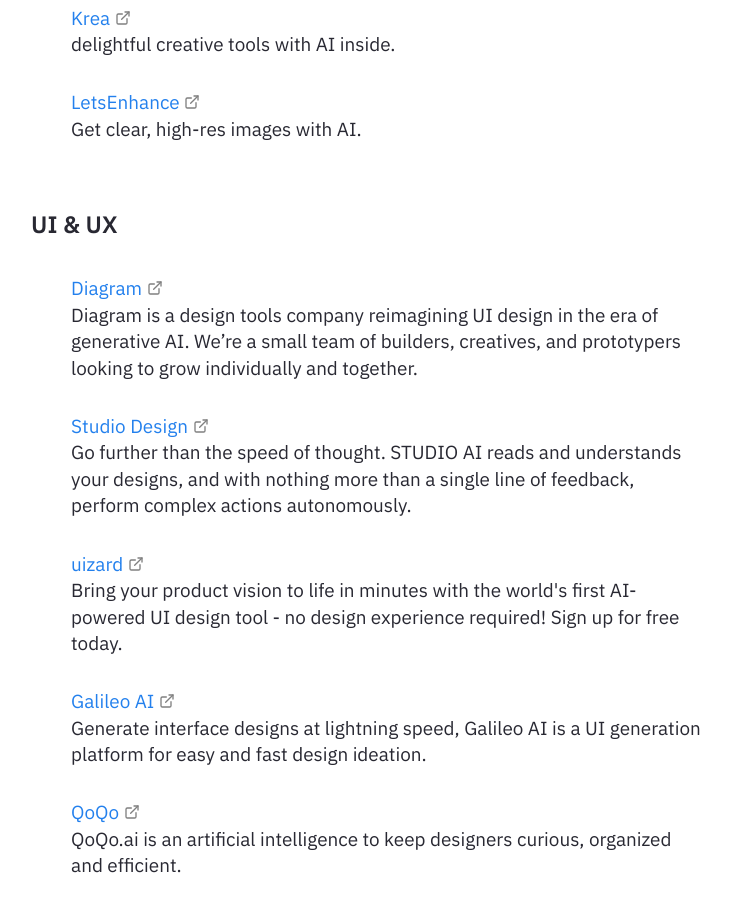
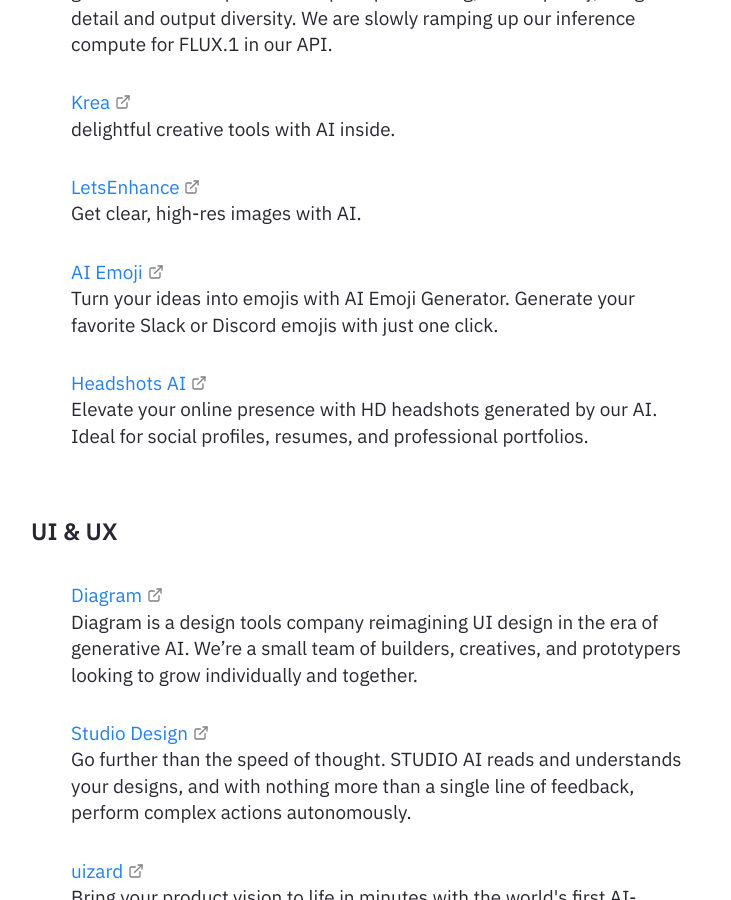
Before and after one commit to AI-Atlaas/ai-atlas-site, a Jekyll site: the page built from pages/index.md, in a window 1280 px wide and 900 px high, scrolled down 9038 px. Shown: the whole window, without its empty margins (274-1005 px from the left). Built offline with Jekyll 4.4.1, drawn with Linux system fonts in a browser that asks for light colours; some of the changed text lies outside the part shown.

Commit message:
Update README from AI-Atlas/AI-Atlas

```diff
--- a/pages/docs/list.md
+++ b/pages/docs/list.md
@@ -145,6 +145,9 @@
 - [NoteGPT](https://notegpt.io/)
    NoteGPT - YouTube Video Summarizer, PDF Summary, PPT Summary, Image Summaries, and more. Create PPTs, Mindmaps, and Notes with NoteGPT AI. Improve your learning efficiency by 10x.
 
+- [TurboSeek](https://www.turboseek.io)
+   Search smarter and faster with our open source AI search engine.
+
 ---
 
 ### 🎧 Text to Speech
@@ -236,6 +239,12 @@
 
 - [LetsEnhance](https://letsenhance.io)
    Get clear, high-res images with AI.
+
+- [AI Emoji](https://emojis.sh)
+   Turn your ideas into emojis with AI Emoji Generator. Generate your favorite Slack or Discord emojis with just one click.
+
+- [Headshots AI](https://www.getheadshots.ai)
+   Elevate your online presence with HD headshots generated by our AI. Ideal for social profiles, resumes, and professional portfolios.
 
 #### UI & UX
 
@@ -1017,6 +1026,9 @@
 - [Swarm](https://github.com/openai/swarm)
    Educational framework exploring ergonomic, lightweight multi-agent orchestration.
 
+- [bitnet.app](https://github.com/microsoft/BitNet)
+   bitnet.cpp is the official inference framework for 1-bit LLMs (e.g., BitNet b1.58). It offers a suite of optimized kernels, that support fast and lossless inference of 1.58-bit models on CPU (with NPU and GPU support coming next).
+
 ---
 
 ### 🛟 Hardware & Cloud
```
